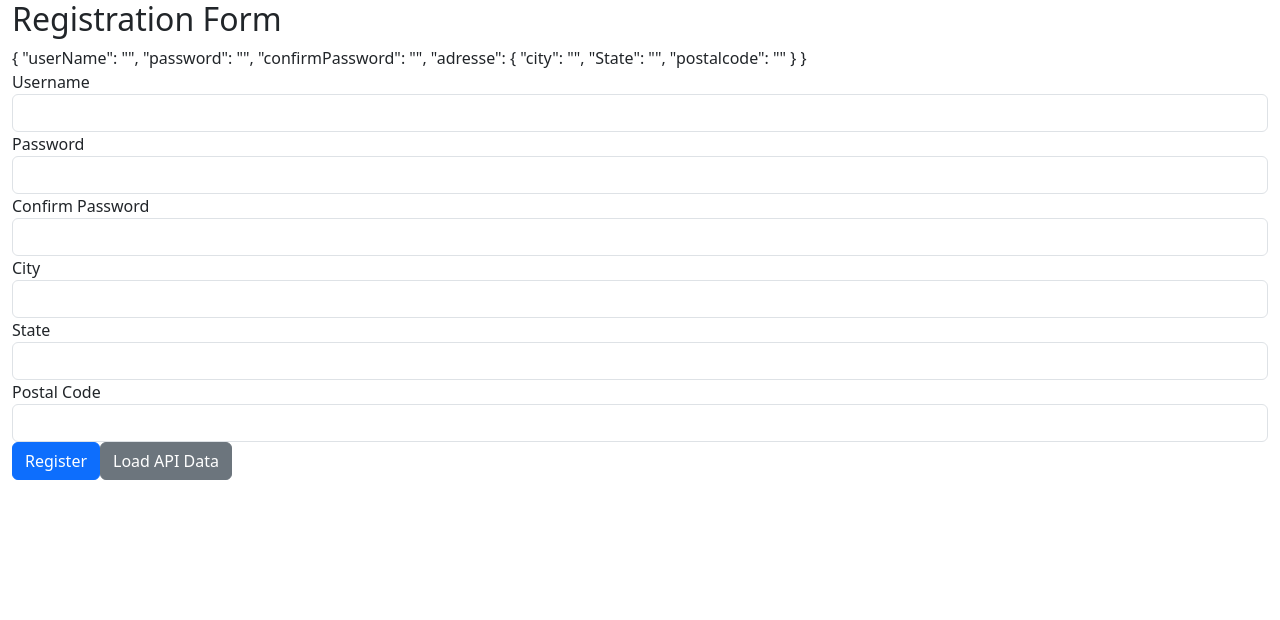
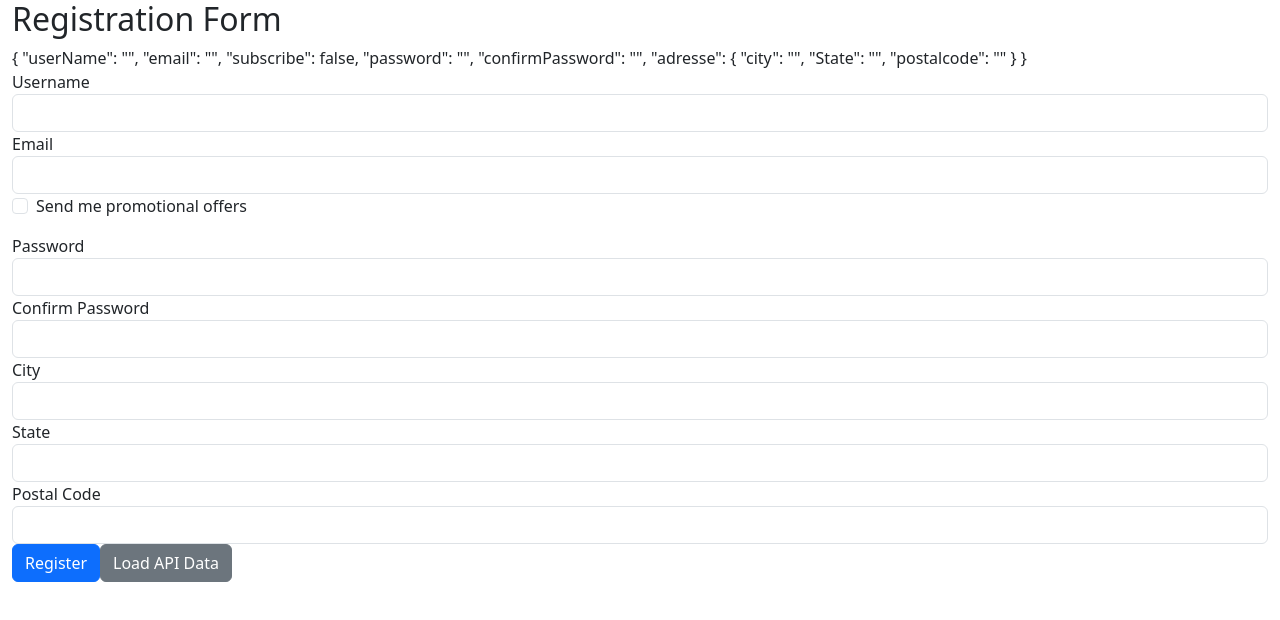
Before and after one commit to firdaous-zaouia/Angular, an Angular app in the folder reactive-forms/: page / in a window 1280 px wide. Shown: the top 620 px of the page. Built offline with nearby package versions, Linux system fonts and the light colour scheme.

Commit message:
Conditionnal validation to reactive forms

```diff
--- a/reactive-forms/src/app/app.component.html
+++ b/reactive-forms/src/app/app.component.html
@@ -18,9 +18,22 @@
         <small *ngIf="userName?.errors?.['forbiddenName']" class="text-danger">
           {{userName?.errors?.['forbiddenName'].value}} Username not allowoed</small>
 
-
       </div>
     </div>
+
+    <div class="form-group">
+      <label> Email </label>
+      <input [class.is-invalid]="email?.invalid && email?.touched" type="text" formControlName="email"
+        class="form-control">
+      <small class="text-danger" [class.d-none]="email?.valid || email?.untouched"> Email is required</small>
+    </div>
+
+    <div class="form-check mb-3">
+      <input class="form-check-input" formControlName="subscribe" type="checkbox">
+      <label class="form-check-label"> Send me promotional offers </label>
+
+    </div>
+
 
     <div class="form-group">
       <label>Password</label>
--- a/reactive-forms/src/app/app.component.ts
+++ b/reactive-forms/src/app/app.component.ts
@@ -1,5 +1,5 @@
-import { Component } from '@angular/core';
-import { FormBuilder, Validators } from '@angular/forms';
+import { Component, OnInit } from '@angular/core';
+import { FormBuilder, FormGroup, Validators } from '@angular/forms';
 import { forbiddenNameValidator } from './shared/userName.validator';
 import { PasswordValidator } from './shared/password.validator';
 
@@ -8,16 +8,25 @@
   templateUrl: './app.component.html',
   styleUrls: ['./app.component.css']
 })
-export class AppComponent {
+export class AppComponent implements OnInit{
+
+  registrationForm!: FormGroup;
 
   get userName(){
     return this.registrationForm.get('userName');
   }
 
+  get email(){
+    return this.registrationForm.get('email');
+  }
+
   constructor(private fb: FormBuilder){}
 
-  registrationForm = this.fb.group({
+  ngOnInit(){
+    this.registrationForm = this.fb.group({
       userName: ['',[Validators.required, Validators.minLength(3), forbiddenNameValidator(/password/),forbiddenNameValidator(/admin/)]],
+      email: [''],
+      subscribe: [false],
       password: [''],
       confirmPassword: [''],
       adresse: this.fb.group({
@@ -26,6 +35,19 @@
         postalcode:['']
       })
     }, {validator: PasswordValidator});
+
+    this.registrationForm.get('subscribe')?.valueChanges.subscribe(checkedvalue => {
+      const email =this.registrationForm.get('email');
+      if(checkedvalue){
+        email?.setValidators(Validators.required);
+      }else{
+        email?.clearValidators();
+      }
+      email?.updateValueAndValidity();
+    })
+  }
+
+
 
   // registrationForm = new FormGroup({
   //   userName: new FormControl(''),
```
Lines whose indentation alone changed are shown as unchanged.
